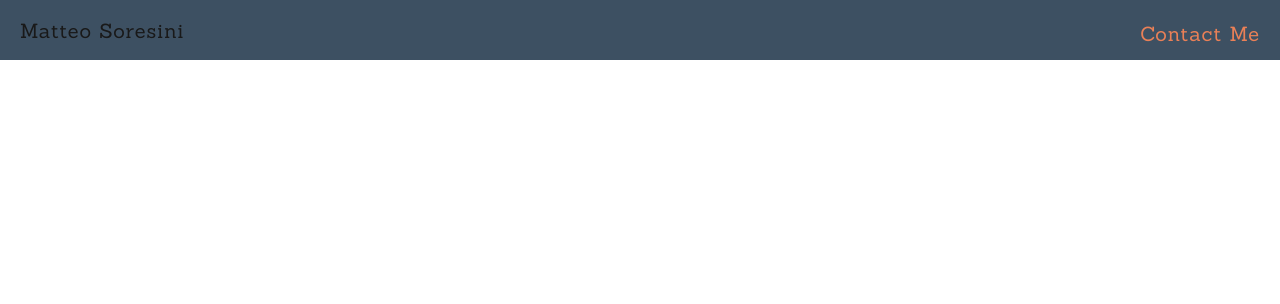
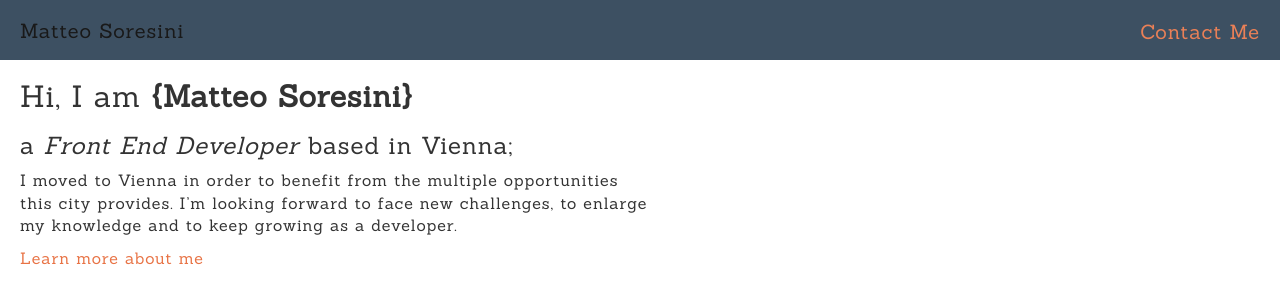
Before and after one commit to Matteobikk90/Portfolio2, a PHP site: page / in a window 1280 px wide. Shown: the top 304 px of the page. Run offline with PHP 8.4, Linux system fonts and the light colour scheme; some libraries are stand-ins or nearby versions.

Commit message:
me_headline

```diff
--- a/css/style.css
+++ b/css/style.css
@@ -23,7 +23,7 @@ header {
 
 nav {
     float: right;
-    padding: 20px 20px 20px 0px;
+    padding: 18px 20px 20px 0px;
 }
 
 ul {
@@ -32,6 +32,10 @@ ul {
 
 nav ul li {
 	display: inline-block;
+}
+
+a {
+	color: #E87345;
 }
 
 .title {
@@ -44,6 +48,22 @@ nav ul li {
 	font-size: 2rem;
 	font-weight: 200;
 }
+
+.me {
+	position: relative;
+	margin-top: 80px;
+	margin: 80px auto auto 20px;
+}
+
+.me_headline {
+	width: 50%;
+}
+
+.me_description {
+	width: 50%;
+}
+
+
 
 
 
@@ -69,7 +89,7 @@ h2 {
 }
 
 h3 {
-	font-size: 1.5r<em;
+	font-size: 1.5rem;
 	line-height: 1.333;
 	font-weight: 700;
 	text-decoration: underline;
@@ -81,10 +101,6 @@ h3 {
 
 .center {
     text-align: center;
-}
-
-a {
-	color: #E87345;
 }
 
 #works_piece_1 {
--- a/index.html
+++ b/index.html
@@ -33,14 +33,16 @@
 
            </header>
 
-           <!-- <div class="me">
-               <h1 class="me_headline">Hi, I am Matteo Soresini; <br>
-               a Front End Developer based in Vienna</h1>
+           <div class="me">
+               <h2 class="me_headline">Hi, I am <b>{Matteo Soresini}</b> </h2>
+               <h3 class="me_headline"> a <i>Front End Developer</i> based in Vienna;</h3>
                <p class="me_description">I moved to Vienna in order to benefit from the multiple opportunities this city provides. I’m looking forward to face new challenges, to enlarge my knowledge and to keep growing as a developer.</p>
-               <a href="" class="me_link">Learn more about me</a>
+               <a href="https://profiles.generalassemb.ly/matteo-soresini" class="me_link">Learn more about me</a>
 
            </div>
-      </div>
+
+
+           <!--
 
       <section id="works">
         <div class="container_work">
```
